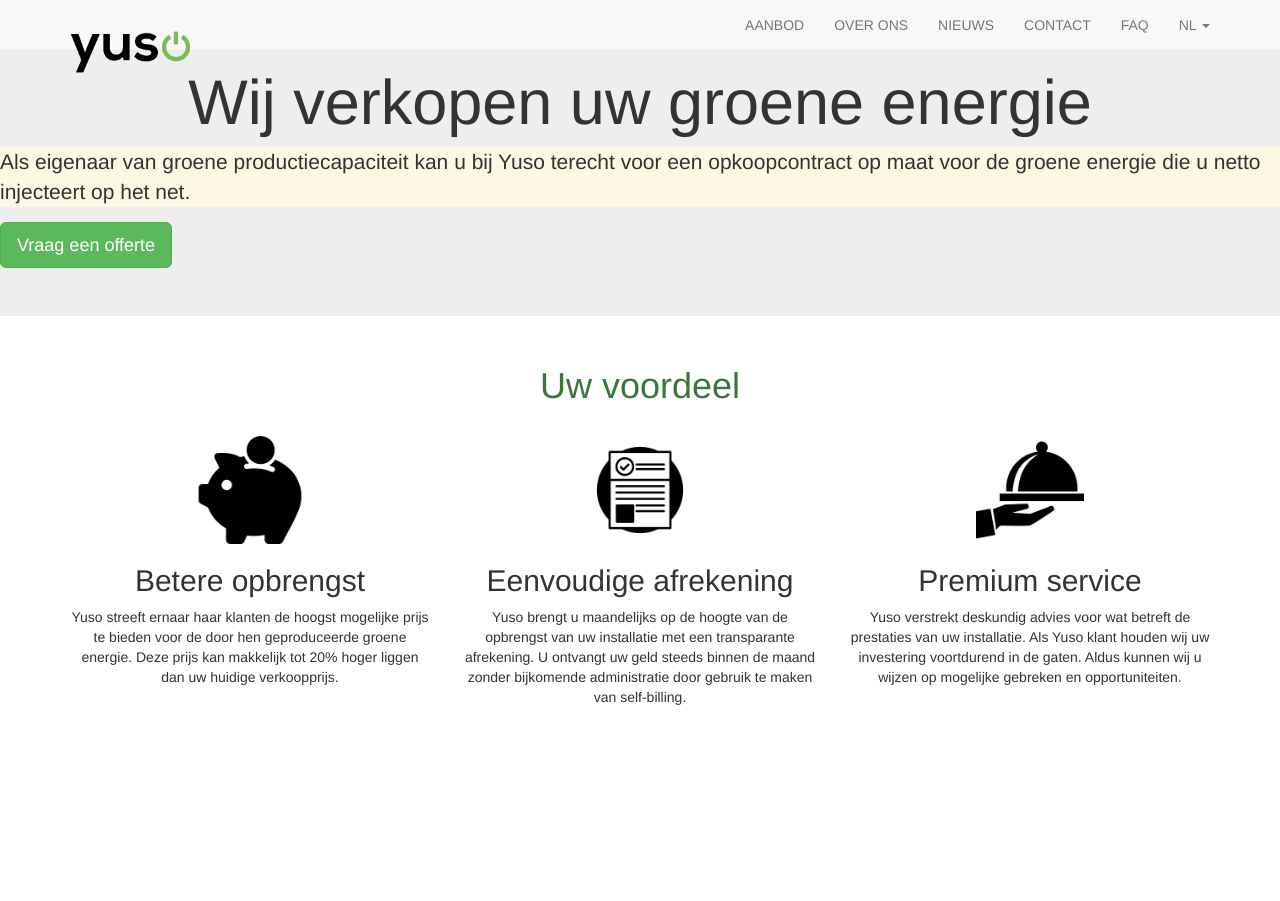
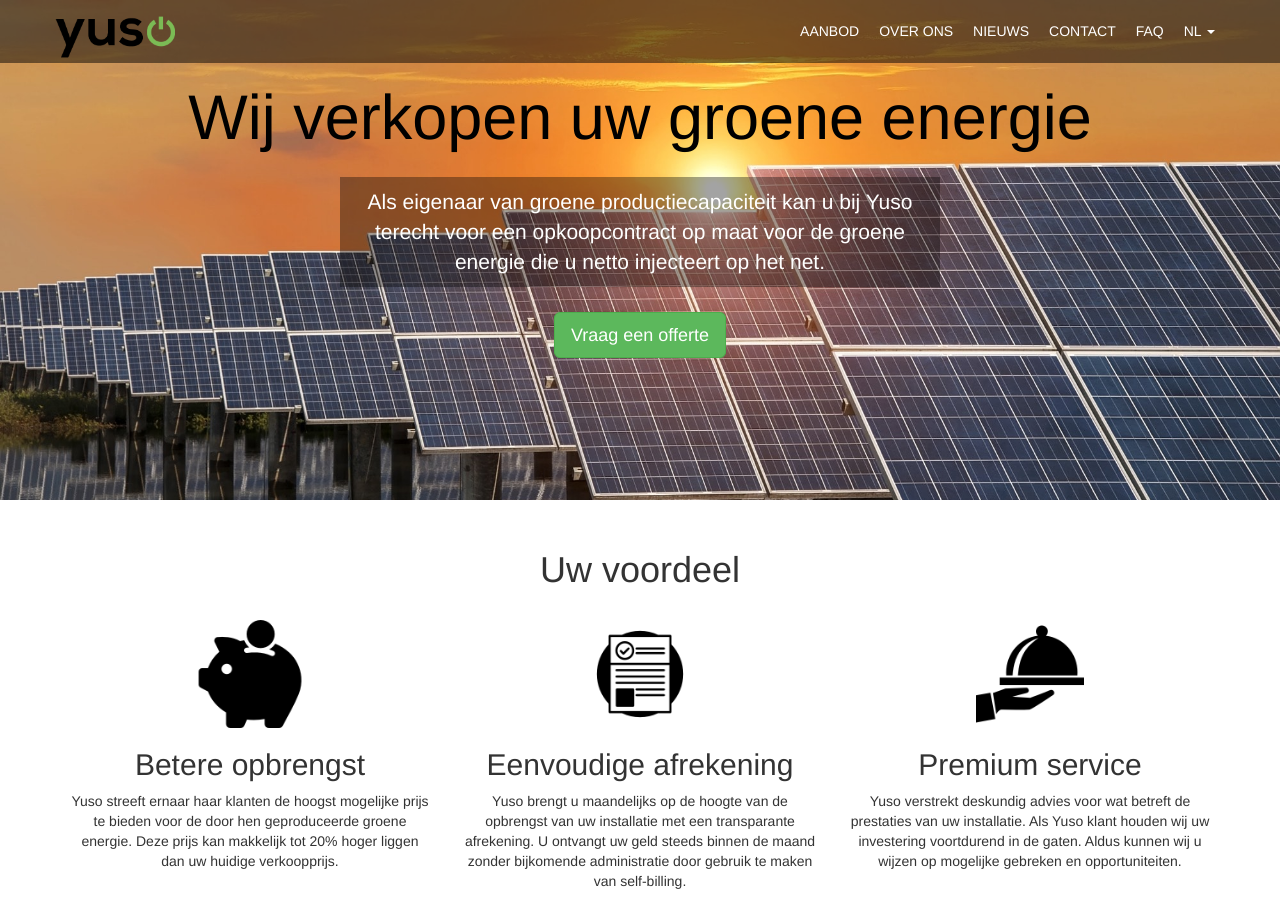
Before and after one commit to Brent-T/ngLanguages, an Angular app: page /home in a window 1280 px wide. Before the commit the page ends 800 px from the top, so only its background shows below. Built offline with nearby package versions, Linux system fonts and the light colour scheme.

Commit message:
Reproduction website done

```diff
--- a/src/app/advantages-list/advantages-list.component.html
+++ b/src/app/advantages-list/advantages-list.component.html
@@ -1,6 +1,6 @@
 <div class="container">
     <div class="row margin-bottom">
-        <h1 class="text-center text-success">{{ title }}</h1>
+        <h1 class="text-center">{{ title }}</h1>
         <advantage-item class="col-md-4" *ngFor="let advantage of advantages" [advantage]="advantage"></advantage-item>
     </div>
 </div>
--- a/src/app/app.component.html
+++ b/src/app/app.component.html
@@ -1,33 +1,4 @@
-<div class="jumbotron hero-technology">
-    <nav class="navbar navbar-default navbar-fixed-top">
-        <div class="container">
-            <div class="navbar-header">
-                <a class="navbar-brand navbar-link" href="index-nl.html">
-                  <img src="assets/logo.png" width="120">
-                </a>
-                <button class="navbar-toggle collapsed" data-toggle="collapse" data-target="#navcol-1"><span class="sr-only">Toggle navigation</span><span class="icon-bar"></span><span class="icon-bar"></span><span class="icon-bar"></span></button>
-            </div>
-            <div class="collapse navbar-collapse" id="navcol-1">
-                <ul class="nav navbar-nav navbar-right">
-                    <li role="presentation"><a href="index-nl.html" class="nav-item">AANBOD </a></li>
-                    <li role="presentation"><a href="about-nl.html" class="nav-item">OVER ONS</a></li>
-                    <li role="presentation"><a href="news-nl.html" class="nav-item">NIEUWS </a></li>
-                    <li role="presentation"><a href="contact-nl.html" class="nav-item">CONTACT </a></li>
-                    <li role="presentation"><a href="http://support.yuso.io/" class="nav-item">FAQ </a></li>
-                    <li class="dropdown show"><a class="dropdown-toggle nav-item" data-toggle="dropdown" aria-expanded="false" href="index-nl.html">NL <span class="caret"></span></a>
-                        <ul class="dropdown-menu dropdown-menu-right" role="menu">
-                            <li role="presentation"><a href="index-en.html">EN - English</a></li>
-                            <li role="presentation"><a href="index-fr.html">FR - Francais</a></li>
-                        </ul>
-                    </li>
-                </ul>
-            </div>
-        </div>
-    </nav>
-    <h1 class="text-center hero-title" id="slogan">Wij verkopen uw groene energie</h1>
-    <p class="bg-warning hero-subtitle"> Als eigenaar van groene productiecapaciteit kan u bij Yuso terecht voor een opkoopcontract op maat voor de groene energie die u netto injecteert op het net. </p>
-    <div><a class="btn btn-success btn-lg green" role="button" href="request-quote-simple-nl.html">Vraag een offerte</a></div>
-</div>
+<header></header>
 
 <main>
     <router-outlet></router-outlet>
--- a/src/app/app.module.ts
+++ b/src/app/app.module.ts
@@ -7,6 +7,7 @@ import { AppComponent } from './app.component';
 import { AppRoutingModule } from './app-routing.module';
 
 import { HomePage } from './home-page/home-page.component';
+import { Header } from './header/header.component';
 import { AdvantagesList } from './advantages-list/advantages-list.component';
 import { AdvantageItem } from './advantage-item/advantage-item.component';
 import { PageNotFound } from './page-not-found/page-not-found.component';
@@ -15,6 +16,7 @@ import { PageNotFound } from './page-not-found/page-not-found.component';
   declarations: [
     AppComponent,
     HomePage,
+    Header,
     AdvantagesList,
     AdvantageItem,
     PageNotFound
--- /dev/null
+++ b/src/app/header/header.component.css
@@ -0,0 +1,40 @@
+.navbar-default {
+    border-color: rgba(248,248,248,0);
+    background-color: rgba(7,5,5,0.51);
+    margin: 0;
+    position: relative;
+}
+
+.navbar-brand {
+    padding: 0;
+}
+
+.nav-item {
+    color: #FFF !important;
+    padding: 21px 10px;
+}
+
+.hero-technology {
+    background-attachment: fixed;
+    color: #fff;
+    text-align: center;
+    background: url(../../assets/banner.jpg);
+    background-size: cover;
+    background-position: center;
+    padding-top: 0px;
+    padding-bottom: 0px;
+    min-height: 500px;
+}
+
+.hero-title {
+    margin: 20px;
+    color: #000;
+}
+
+.hero-subtitle {
+    max-width: 600px;
+    margin: 25px auto;
+    padding: 10px 15px;
+    background-color: rgba(0,0,0,0.36);
+    color: #fff;
+}
--- /dev/null
+++ b/src/app/header/header.component.html
@@ -0,0 +1,30 @@
+<div class="jumbotron hero-technology">
+    <nav class="navbar navbar-default navbar-fixed-top">
+        <div class="container">
+            <div class="navbar-header">
+                <a class="navbar-brand navbar-link" href="index-nl.html">
+                  <img src="assets/logo.png" width="120">
+                </a>
+                <button class="navbar-toggle collapsed" data-toggle="collapse" data-target="#navcol-1"><span class="sr-only">Toggle navigation</span><span class="icon-bar"></span><span class="icon-bar"></span><span class="icon-bar"></span></button>
+            </div>
+            <div class="collapse navbar-collapse" id="navcol-1">
+                <ul class="nav navbar-nav navbar-right">
+                    <li role="presentation"><a href="#" class="nav-item">AANBOD </a></li>
+                    <li role="presentation"><a href="#" class="nav-item">OVER ONS</a></li>
+                    <li role="presentation"><a href="#" class="nav-item">NIEUWS </a></li>
+                    <li role="presentation"><a href="#" class="nav-item">CONTACT </a></li>
+                    <li role="presentation"><a href="#" class="nav-item">FAQ </a></li>
+                    <li class="dropdown show"><a class="dropdown-toggle nav-item" data-toggle="dropdown" aria-expanded="false" href="#">NL <span class="caret"></span></a>
+                        <ul class="dropdown-menu dropdown-menu-right" role="menu">
+                            <li role="presentation"><a href="#">EN - English</a></li>
+                            <li role="presentation"><a href="#">FR - Francais</a></li>
+                        </ul>
+                    </li>
+                </ul>
+            </div>
+        </div>
+    </nav>
+    <h1 class="text-center hero-title" id="slogan">Wij verkopen uw groene energie</h1>
+    <p class="bg-warning hero-subtitle"> Als eigenaar van groene productiecapaciteit kan u bij Yuso terecht voor een opkoopcontract op maat voor de groene energie die u netto injecteert op het net. </p>
+    <div><a class="btn btn-success btn-lg green" role="button" href="request-quote-simple-nl.html">Vraag een offerte</a></div>
+</div>
--- a/src/app/home-page/home-page.component.css
+++ b/src/app/home-page/home-page.component.css
@@ -1,9 +1,3 @@
-div.jumbotron.hero-technology {
-    color: #fff;
-    text-align: center;
-    background: url(../../assets/banner.jpg);
-    background-size: cover;
-    background-position: center;
-    padding-top: 0px;
-    padding-bottom: 0px;
+div {
+
 }
```
Also changed, not shown: src/app/header/header.component.ts (added, +9 -0 lines).
